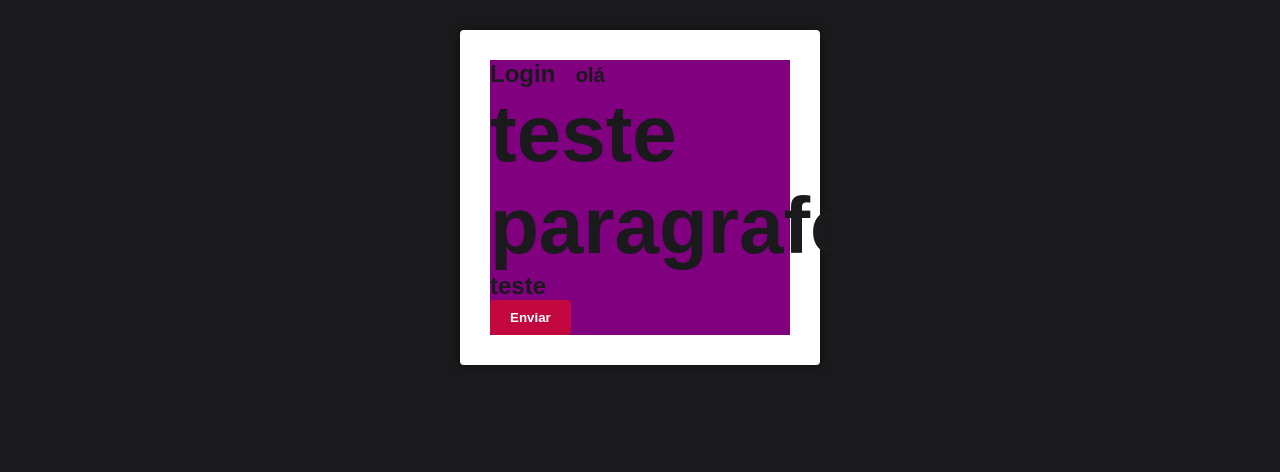
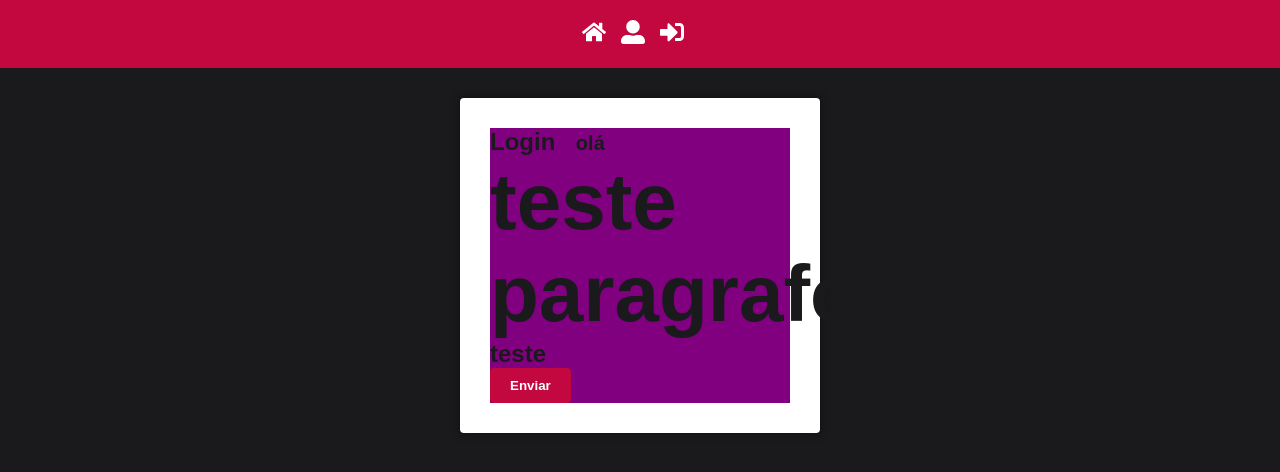
Before and after one commit to GuilhermeDGrandi/react-base, a React (Create React App) app: page / in a window 1280 px wide. Shown: the top 472 px of the page. Built offline with nearby package versions, Linux system fonts and the light colour scheme.

Commit message:
aprendendo rotas

```diff
--- a/package.json
+++ b/package.json
@@ -7,8 +7,11 @@
     "@testing-library/jest-dom": "^6.6.3",
     "@testing-library/react": "^16.2.0",
     "@testing-library/user-event": "^13.5.0",
+    "history": "^4.10.1",
     "react": "^19.0.0",
     "react-dom": "^19.0.0",
+    "react-icons": "^5.5.0",
+    "react-router-dom": "^5.2.0",
     "react-scripts": "5.0.1",
     "styled-components": "^6.1.16",
     "web-vitals": "^2.1.4"
--- a/src/App.js
+++ b/src/App.js
@@ -1,14 +1,18 @@
 import React from "react";
+import {Router} from 'react-router-dom'
 
-import Login from './pages/Login'
+import history from "./services/history.js";
 import GlobalStyles from "./styles/GlobalStyles";
+import Header from "./components/Header/index.js";
+import Routes from "./routes/index.js";
 
 function App() {
   return (
-    <>
-  <Login></Login>
-  <GlobalStyles/>
-  </>
+    <Router history={history} >
+    <Header></Header>
+    <Routes/>
+    <GlobalStyles/>
+  </Router>
 )
 }
 
--- /dev/null
+++ b/src/components/Header/index.js
@@ -0,0 +1,17 @@
+import React from "react";
+import {FaHome, FaSignInAlt, FaUserAlt} from "react-icons/fa"
+import {Link} from 'react-router-dom'
+
+
+import { Nav } from './styled';
+
+export default function Header(){
+    return(
+        <Nav>
+            <Link to="/"><FaHome size={24} /></Link>
+            <Link to="/login"><FaUserAlt size={24} /></Link>
+            <Link to="/qualquercoisa"><FaSignInAlt size={24} /></Link>
+        </Nav>
+
+    )
+}
--- /dev/null
+++ b/src/components/Header/styled.js
@@ -0,0 +1,21 @@
+import styled from "styled-components";
+
+import { primaryColor } from "../../config/colors";
+
+
+export const Nav = styled.nav`
+    background: ${primaryColor};
+    padding:20px;
+    display:flex;
+    align-items:center;
+    justify-content:center;
+
+    a{
+        color:#fff;
+        margin: 0 15px 0 0;
+        font-weight:bold;
+
+    }
+
+
+`
--- /dev/null
+++ b/src/pages/Page404/index.js
@@ -0,0 +1,13 @@
+ import React from "react";
+
+ import { Container } from "../../styles/GlobalStyles";
+ import history from "../../services/history";
+
+ export default function Page404(){
+    return(
+        <>
+        <Container>Error 404</Container>
+        <Container>Página não existe!</Container>
+        </>
+    )
+ }
--- /dev/null
+++ b/src/routes/index.js
@@ -0,0 +1,19 @@
+import React from "react";
+
+import {Switch, Route} from 'react-router-dom'
+
+import Login from '../pages/Login'
+import Page404 from '../pages/Page404'
+
+export default function Routes(){
+    return(
+
+            <Switch>
+                <Route exact path='/' component={Login} />
+                <Route exact path='*' component={Page404} />
+            </Switch>
+
+
+
+    )
+}
--- /dev/null
+++ b/src/services/history.js
@@ -0,0 +1,5 @@
+import {createBrowserHistory} from 'history'
+
+const history = createBrowserHistory()
+
+export default history
```
Also changed, not shown: src/components/header.js/styled.js (deleted), src/pages/Page404/styled.js (added), 1 other file (tests, documents, lock files or other folders).
